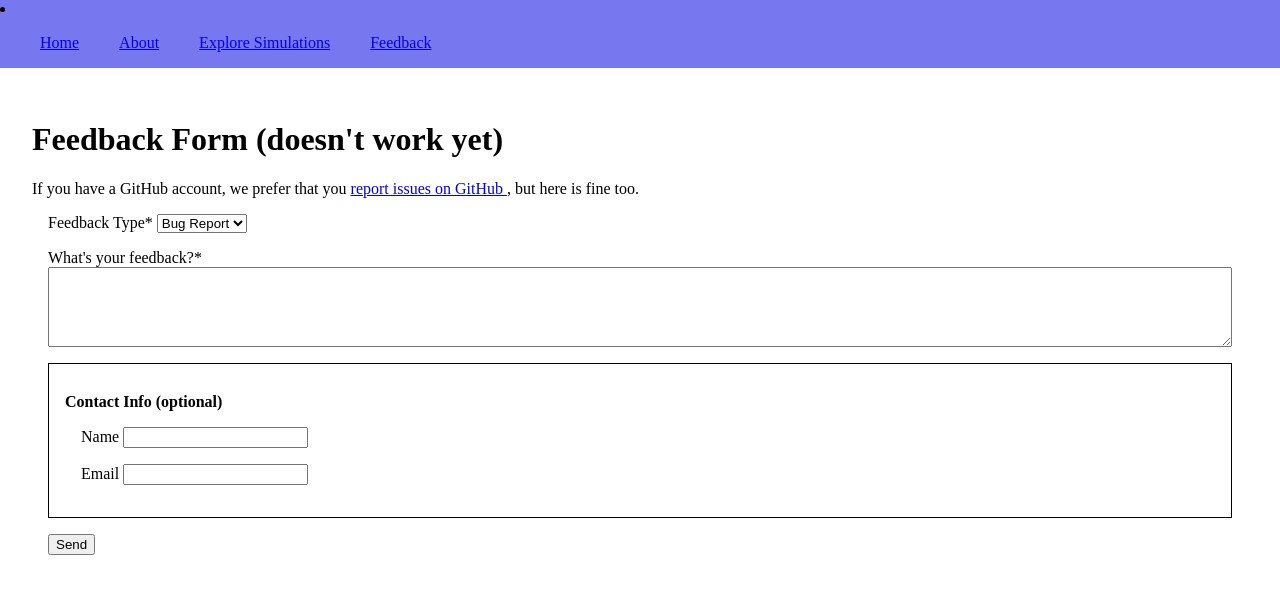
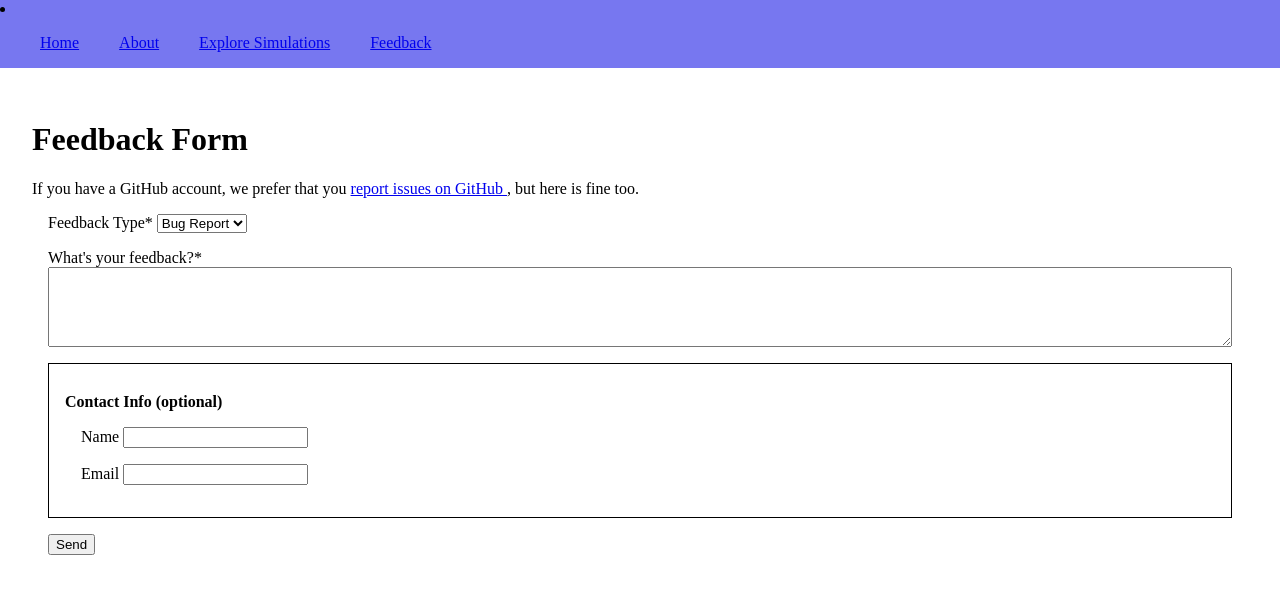
Before and after one commit to WalnutProgramming/No-Lab-Physics, a plain HTML site: page feedback.html in a window 1280 px wide. Drawn offline with Linux system fonts and the light colour scheme.

Commit message:
Remove "doesn't work yet" disclaimer from form

```diff
--- a/feedback.html
+++ b/feedback.html
@@ -24,7 +24,7 @@
 </nav>
 
 <main class="regular-page">
-  <h1>Feedback Form (doesn't work yet)</h1>
+  <h1>Feedback Form</h1>
 
   <p>
     If you have a GitHub account, we prefer that you
```
